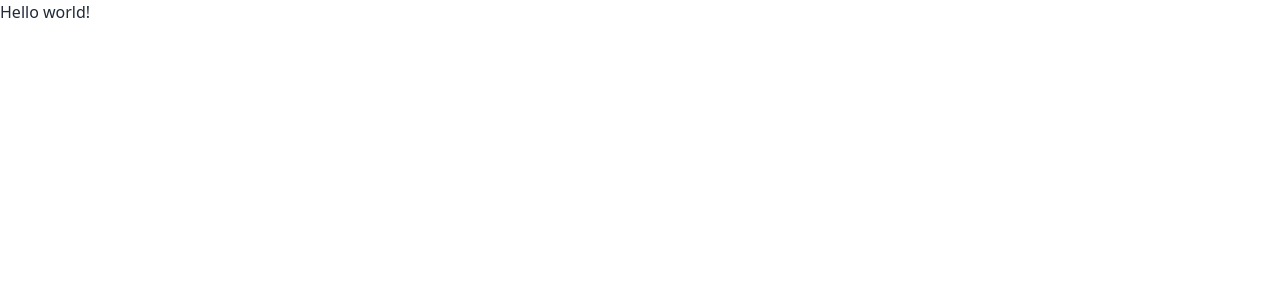
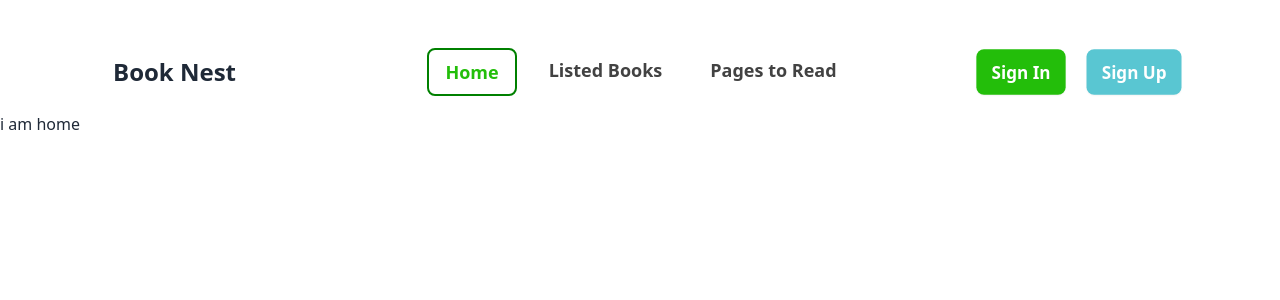
Before and after one commit to razzbabu4/react-router-books, a React (Vite) app: page / in a window 1280 px wide. Shown: the top 300 px of the page. Built offline with nearby package versions, Linux system fonts and the light colour scheme.

Commit message:
create navbar with active route

```diff
--- a/index.html
+++ b/index.html
@@ -4,7 +4,7 @@
     <meta charset="UTF-8" />
     <link rel="icon" type="image/svg+xml" href="/vite.svg" />
     <meta name="viewport" content="width=device-width, initial-scale=1.0" />
-    <title>Vite + React</title>
+    <title>Book Nest</title>
   </head>
   <body>
     <div id="root"></div>
--- /dev/null
+++ b/src/NavBar/NavBar.jsx
@@ -0,0 +1,73 @@
+import { NavLink } from "react-router-dom";
+// import './NavBar.css'
+
+
+const NavBar = () => {
+    return (
+        <navbar className="navbar px-4 lg:px-24 lg:mt-8">
+            <div className="navbar-start">
+                <div className="dropdown">
+                    <div tabIndex={0} role="button" className="btn btn-ghost lg:hidden">
+                        <svg xmlns="http://www.w3.org/2000/svg" className="h-5 w-5" fill="none" viewBox="0 0 24 24" stroke="currentColor"><path strokeLinecap="round" strokeLinejoin="round" strokeWidth="2" d="M4 6h16M4 12h8m-8 6h16" /></svg>
+                    </div>
+                    <ul tabIndex={0} className="menu menu-sm dropdown-content mt-3 z-[1] p-2 shadow bg-base-100 rounded-box w-52">
+                        <li>
+                            <NavLink to='/'>Home</NavLink>
+                        </li>
+                        <li>
+                            <NavLink to='/booklists'>Listed Books</NavLink>
+                        </li>
+                        <li>
+                            <NavLink to='/pages-read'>Pages to Read</NavLink>
+                        </li>
+                        <li>
+                            <a>Sign in</a>
+                        </li>
+                        <li>
+                            <a>Sign up</a>
+                        </li>
+                    </ul>
+                </div>
+                <a className="btn btn-ghost text-2xl font-bold">Book Nest</a>
+            </div>
+            <div className="navbar-center hidden lg:flex">
+                <ul className="menu menu-horizontal px-1 space-x-4 text-[#131313CC] text-lg font-semibold">
+                    <li>
+                        <NavLink to='/' style={({ isActive}) => {
+                            return {
+                                backgroundColor: isActive ? "white" : "",
+                                border: isActive ? "2px solid green" : "",
+                                color: isActive ? "#23BE0A" : "",
+                            };
+                        }}>Home</NavLink>
+                    </li>
+
+                    <li>
+                        <NavLink to='/booklists' style={({ isActive}) => {
+                            return {
+                                backgroundColor: isActive ? "white" : "",
+                                border: isActive ? "2px solid green" : "",
+                                color: isActive ? "#23BE0A" : "",
+                            };
+                        }}> Listed Books</NavLink>
+                    </li>
+                    <li>
+                        <NavLink to='/pages-read' style={({ isActive}) => {
+                            return {
+                                backgroundColor: isActive ? "white" : "",
+                                border: isActive ? "2px solid green" : "",
+                                color: isActive ? "#23BE0A" : "",
+                            };
+                        }}>Pages to Read</NavLink>
+                    </li>
+                </ul>
+            </div>
+            <div className="navbar-end lg:flex gap-4 hidden">
+                <button className="btn text-lg font-semibold text-white bg-[#23BE0A] border-none">Sign In</button>
+                <button className="btn text-lg font-semibold text-white bg-[#59C6D2] border-none">Sign Up</button>
+            </div>
+        </navbar>
+    );
+};
+
+export default NavBar;
--- /dev/null
+++ b/src/layouts/MainLayouts.jsx
@@ -0,0 +1,17 @@
+import { Outlet } from "react-router-dom";
+import NavBar from "../NavBar/NavBar";
+
+const MainLayouts = () => {
+    return (
+        <div>
+            <div>
+                <NavBar />
+            </div>
+            <div>
+                <Outlet />
+            </div>
+        </div>
+    );
+};
+
+export default MainLayouts;
--- /dev/null
+++ b/src/pages/Home.jsx
@@ -0,0 +1,10 @@
+
+const Home = () => {
+    return (
+        <div>
+            <h1>i am home</h1>
+        </div>
+    );
+};
+
+export default Home;
--- /dev/null
+++ b/src/pages/ListedBooks.jsx
@@ -0,0 +1,10 @@
+
+const ListedBooks = () => {
+    return (
+        <div>
+            <h1>Booklist</h1>
+        </div>
+    );
+};
+
+export default ListedBooks;
--- /dev/null
+++ b/src/pages/PagesRead.jsx
@@ -0,0 +1,10 @@
+
+const PagesRead = () => {
+    return (
+        <div>
+          <h1>Pages read</h1>
+        </div>
+    );
+};
+
+export default PagesRead;
```
Also changed, not shown: src/main.jsx (+1 -9 lines), src/routes/Routes.jsx (added, +26 -0 lines).
